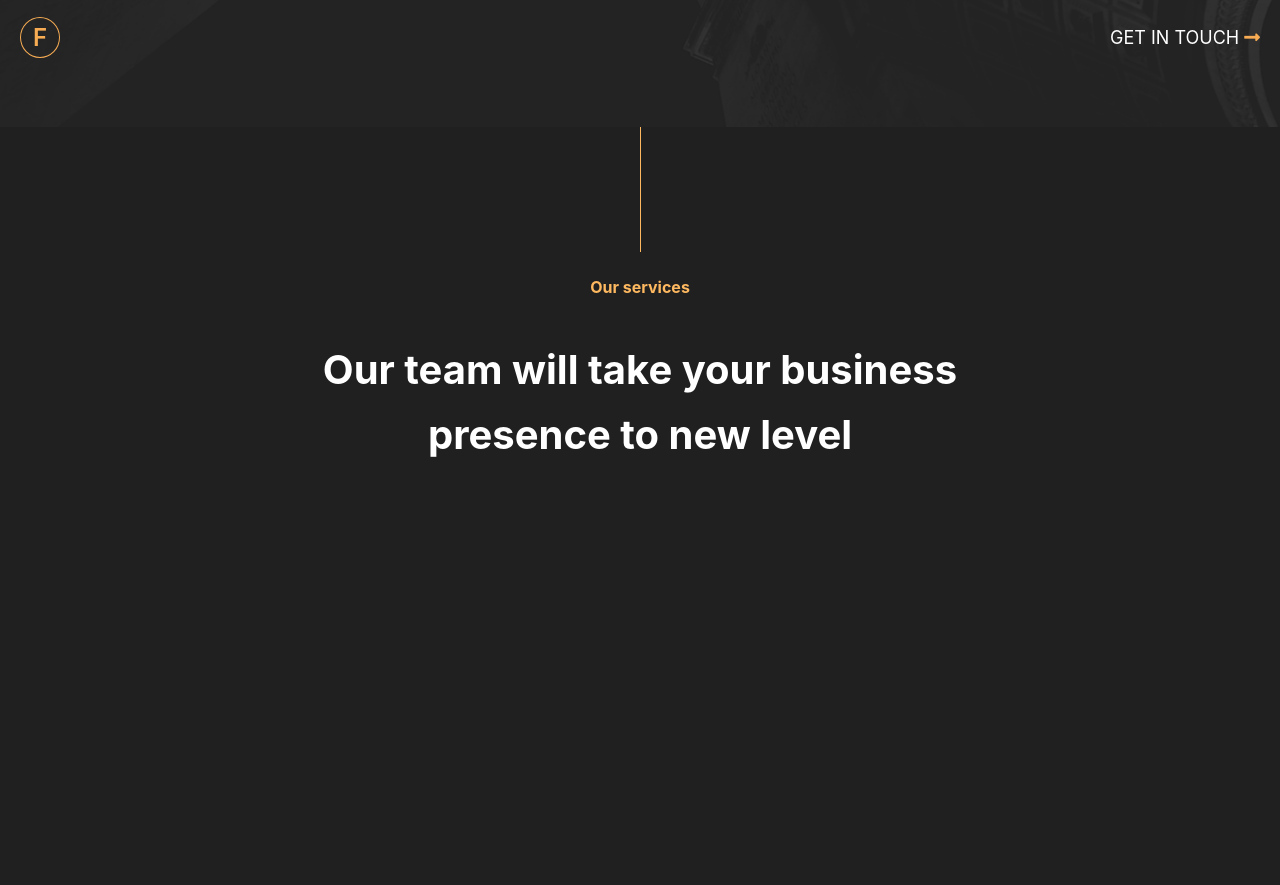
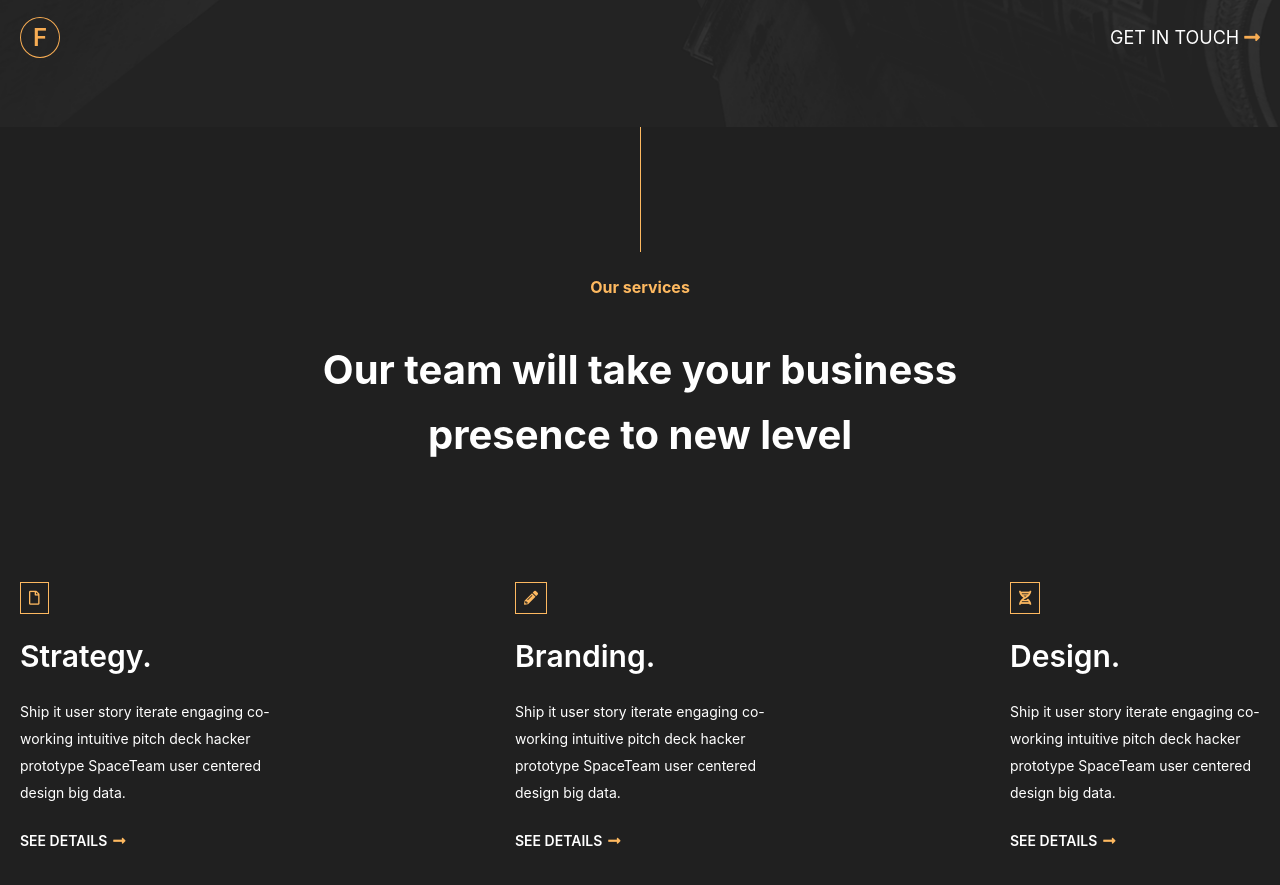
Before and after one commit to QuayS1de/Project-Fusion, a plain HTML site: page index.html in a window 1280 px wide. Shown: the part 843-1728 px from the top of the page. Before the commit the page ends 1310 px from the top, so only its background shows below. Drawn offline with Linux system fonts and the light colour scheme.

Commit message:
section1 is done

```diff
--- a/index.html
+++ b/index.html
@@ -41,7 +41,28 @@
                         <h4>Our services</h4>
                         <h1>Our team will take your business presence to new level</h1>
                     </div>
+                    <div class='section__pre-section__block-cards block-cards'>
+                        <div class="section__pre-section__block-cards__block-card block-card">
+                            <i class="far fa-file"></i>
+                            <h2>Strategy.</h2>
+                            <p>Ship it user story iterate engaging co-working intuitive pitch deck hacker prototype SpaceTeam user centered design big data.</p>
+                            <a href="#">See details<i class="fas fa-long-arrow-alt-right"></i></a>
+                        </div>
+                        <div class="section__pre-section__block-cards__block-card block-card">
+                            <i class="fas fa-pencil-alt"></i>
+                            <h2>Branding.</h2>
+                            <p>Ship it user story iterate engaging co-working intuitive pitch deck hacker prototype SpaceTeam user centered design big data.</p>
+                            <a href="#">See details<i class="fas fa-long-arrow-alt-right"></i></a>
+                        </div>
+                        <div class="section__pre-section__block-cards__block-card block-card">
+                            <i class="fas fa-dna"></i>
+                            <h2>Design.</h2>
+                            <p>Ship it user story iterate engaging co-working intuitive pitch deck hacker prototype SpaceTeam user centered design big data.</p>
+                            <a href="#">See details<i class="fas fa-long-arrow-alt-right"></i></a>
+                        </div>
+                    </div>
                 </div>
+
             </section>
         </main>
     </div>
--- a/styles/sass/style.sass
+++ b/styles/sass/style.sass
@@ -66,6 +66,7 @@ header
                     padding-left: 5px
             .content__element-position__arrow-down-scroll
                 margin-bottom: 100px
+                margin-left: 110px
                 i
                     color: #f7ac53
                     opacity: .6
@@ -99,3 +100,36 @@ header
         display: flex
         justify-content: center
         align-items: center
+        flex-direction: column
+        .section__pre-section__block-cards
+            display: flex
+            width: 100%
+            justify-content: space-between
+            align-items: center
+            margin-top: 115px
+            margin-bottom: 150px
+
+.block-card
+    max-width: 250px
+    >i
+        color: #feb960
+        font-size: 14px
+        margin-bottom: 24px
+        padding: 8px
+        border: 1px solid #feb960
+    h2
+        font-size: 30px
+        font-weight: 600
+        margin-bottom: 24px
+    p
+        font-size: 14px
+        margin-bottom: 24px
+        line-height: 27px
+    a
+        font-size: 14px
+        font-weight: 600
+        color: #fff
+        text-transform: uppercase
+        i
+            color: #feb960
+            margin-left: 6px
```
Also changed, not shown: styles/css/style.css.
